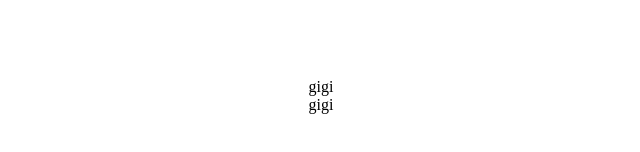
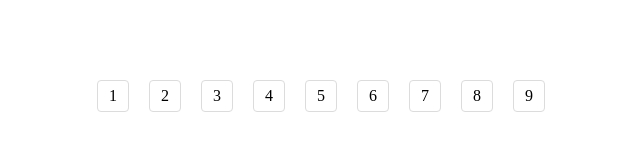
Before and after one commit to jyh4479/study-workspace, a React (Create React App) app in the folder javascript-study/: page / in a window 1280 px wide. Shown: the part 304-456 px from the top of the page, without its empty margins (319-959 px from the left). Built offline with nearby package versions, Linux system fonts and the light colour scheme.

Commit message:
Dev Tab Item
탭 관련 동작 알고리즘

```diff
--- a/javascript-study/src/App.js
+++ b/javascript-study/src/App.js
@@ -1,11 +1,11 @@
 import React from "react";
 import {AppPageLayout} from "./AppStyle";
+import TabContainer from "./container/TabContainer";
 
 const App = () => {
     return (
         <AppPageLayout>
-            <div>gigi</div>
-            <div>gigi</div>
+            <TabContainer/>
         </AppPageLayout>
     )
 }
--- /dev/null
+++ b/javascript-study/src/common/display/index.js
@@ -0,0 +1,7 @@
+import styled from "styled-components";
+
+export const Center = styled.div`
+  display: flex;
+  justify-content: center;
+  align-items: center;
+`
--- /dev/null
+++ b/javascript-study/src/components/Tab/index.js
@@ -0,0 +1,25 @@
+import React from "react";
+import styled from "styled-components";
+import {Center} from "../../common/display";
+
+const TabStyle = styled(Center)`
+  width: ${props => props.width ? props.width : 30}px;
+  height: ${props => props.height ? props.height : 30}px;
+
+  border: 1px solid gainsboro;
+  border-radius: 4px;
+  margin: 10px;
+`
+
+const Tab = props => {
+
+    const {value, children} = props;
+
+    return (
+        <TabStyle>
+            {children}
+        </TabStyle>
+    )
+}
+
+export default Tab;
--- /dev/null
+++ b/javascript-study/src/container/TabContainer/index.js
@@ -0,0 +1,24 @@
+import React, {useEffect, useState} from "react";
+import {ManagedInstanceBox, SelectInstanceBox, TabContainerLayout} from "./style";
+import Tab from "../../components/Tab";
+
+const TabContainer = props => {
+
+    const instanceList = [1, 2, 3, 4, 5, 6, 7, 8, 9];
+    const [managedInstanceList, setManagedInstanceList] = useState([]);
+
+    useEffect(() => {
+
+    }, [])
+
+    return (<TabContainerLayout>
+        <ManagedInstanceBox>
+            {managedInstanceList.map(managedInstance => <Tab>{managedInstance}</Tab>)}
+        </ManagedInstanceBox>
+        <SelectInstanceBox>
+            {instanceList.map(instance => <Tab>{instance}</Tab>)}
+        </SelectInstanceBox>
+    </TabContainerLayout>)
+}
+
+export default TabContainer;
--- /dev/null
+++ b/javascript-study/src/container/TabContainer/style.js
@@ -0,0 +1,13 @@
+import styled from "styled-components";
+import {Center} from "../../common/display";
+
+export const TabContainerLayout = styled(Center)`
+`
+
+export const SelectInstanceBox = styled(Center)`
+
+`
+
+export const ManagedInstanceBox = styled(Center)`
+
+`
```
